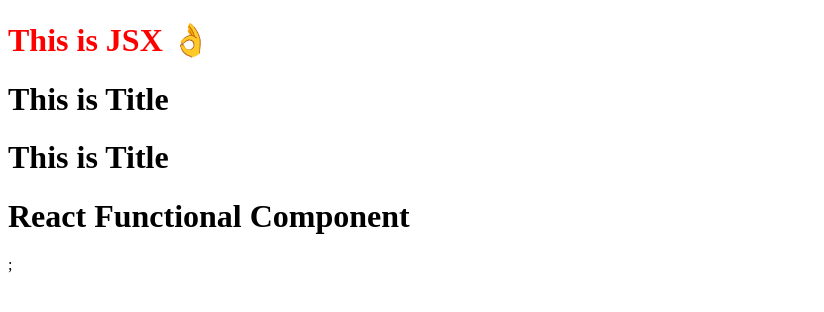
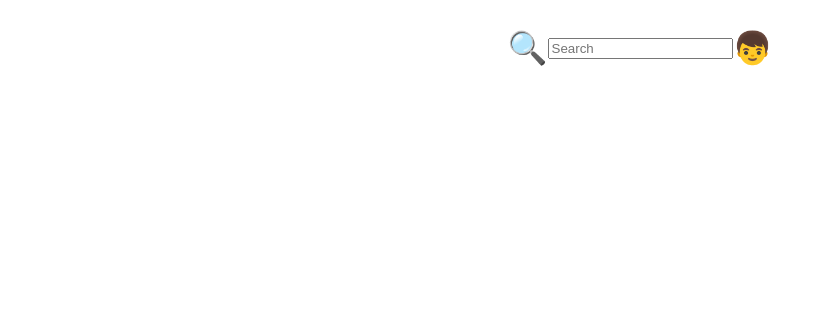
Before and after one commit to MosheSki/Namaste-React, a React (Vite) app: page / in a window 1280 px wide. Shown: the top 312 px of the page, without its empty margins (0-824 px from the left). Built offline with nearby package versions, Linux system fonts and the light colour scheme.

Commit message:
JSX&CSS exercise

```diff
--- a/App.js
+++ b/App.js
@@ -1,31 +1,53 @@
 import React from "react";
 import ReactDOM from "react-dom/client";
 
-const heading = React.createElement("h1", { id: "heading" }, "Hello");
+const Logo = () => {
+  return <h1 className="logo">🔍</h1>;
+};
 
-// JSX - React Element
-const jsx = (
-  <h1 id="heading" className="head">
-    This is JSX 👌
-  </h1>
-);
+const SearchBar = () => {
+  return <input className="search" type="text" placeholder="Search" />;
+};
 
-// React Functional Component
-const Title = () => <h1 className="head">This is Title</h1>;
+const UserIcon = () => {
+  return <h1 className="userIcon">👦</h1>;
+};
 
-// Component Composition
-const HeadingComponent = () => {
+const Header = () => {
   return (
-    <div id="container">
-      {jsx}
-      <Title />
-      {Title()}
-      <h1>React Functional Component</h1>;
+    <div className="container">
+      <Logo />
+      <SearchBar />
+      <UserIcon />
     </div>
   );
 };
 
+// const heading = React.createElement("h1", { id: "heading" }, "Hello");
+
+// // JSX - React Element
+// const jsx = (
+//   <h1 id="heading" className="head">
+//     This is JSX 👌
+//   </h1>
+// );
+
+// // React Functional Component
+// const Title = () => <h1 className="head">This is Title</h1>;
+
+// // Component Composition
+// const HeadingComponent = () => {
+//   return (
+//     <div id="container">
+//       {jsx}
+//       <Title />
+//       {Title()}
+//       <h1>React Functional Component</h1>;
+//     </div>
+//   );
+// };
+
 const root = ReactDOM.createRoot(document.getElementById("root"));
 
 // root.render(jsx);
-root.render(<HeadingComponent />);
+root.render(<Header />);
--- a/index.css
+++ b/index.css
@@ -1,3 +1,13 @@
+/* The CSS id Selector  */
+
 #heading {
   color: red;
 }
+
+/* The CSS className Selector  */
+
+.container {
+  display: flex;
+  align-items: center;
+  justify-content: center;
+}
```
